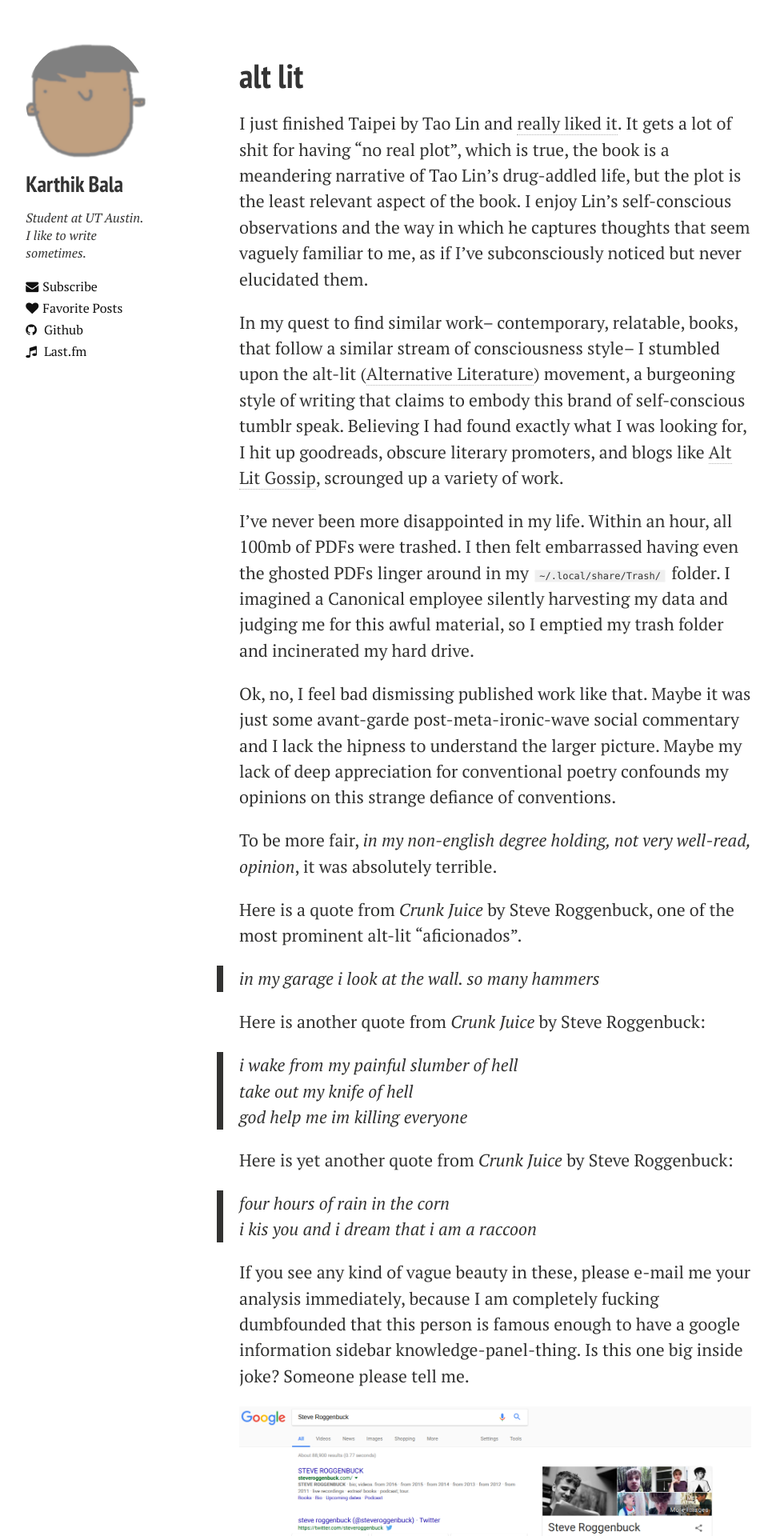
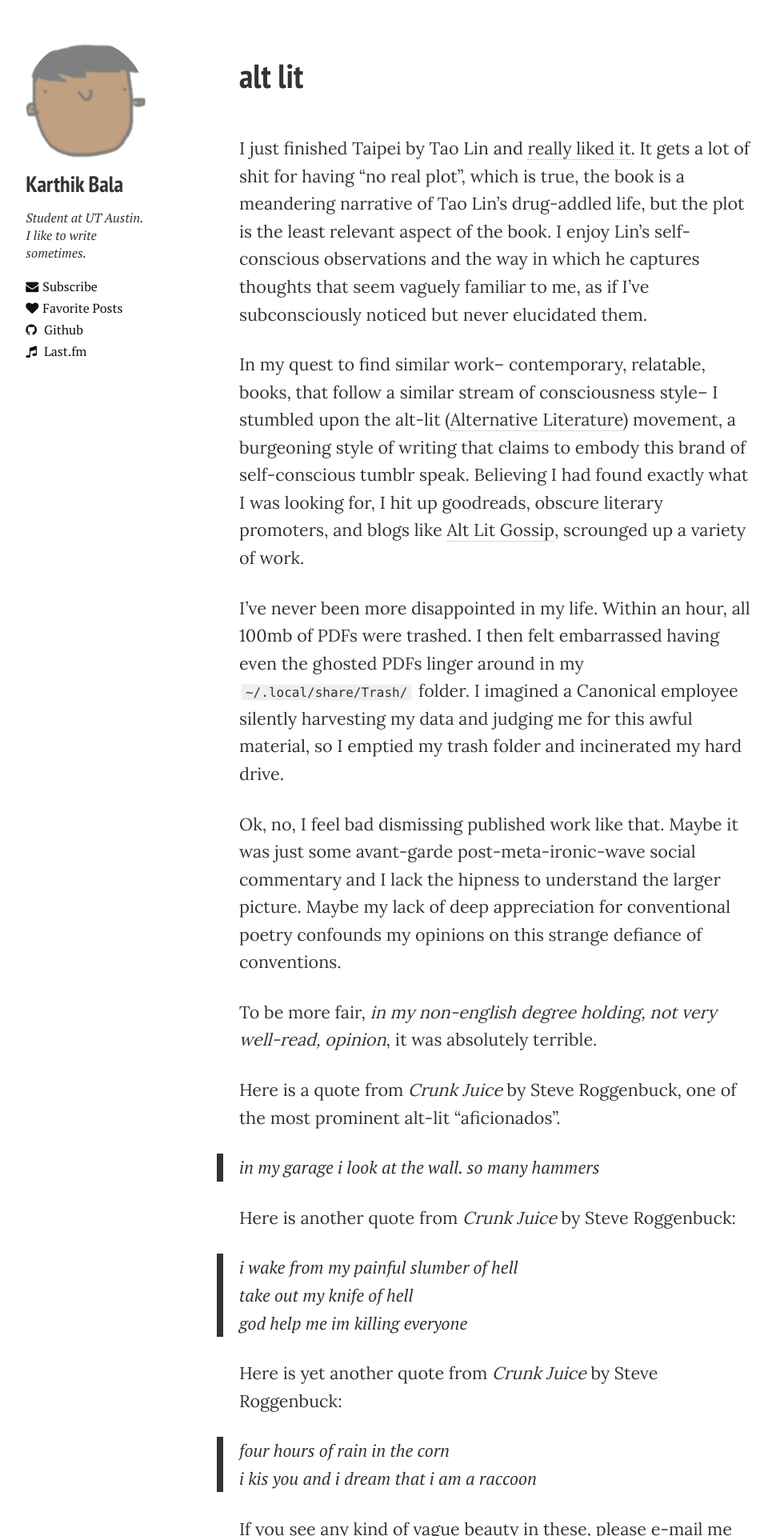
Before and after one commit to heems/heems.github.com, a Jekyll site: the page built from _posts/2016-12-22-alt-lit.md, in a window 1280 px wide. Shown: the top 1920 px of the page at 80% size, without its empty margins (21-991 px from the left). Built offline with Jekyll 4.4.1, drawn with Linux system fonts in a browser that asks for light colours; nearby versions of some CDN libraries.

Commit message:
some font changes and wow the code for this is fucked

```diff
--- a/_includes/_head.html
+++ b/_includes/_head.html
@@ -65,6 +65,7 @@
 
 <!-- Google Webfonts -->
 <link href='http://fonts.googleapis.com/css?family=PT+Sans+Narrow:400,700|PT+Serif:400,700,400italic' rel='stylesheet' type='text/css'>
+<link href="https://fonts.googleapis.com/css?family=Lora|Open+Sans" rel="stylesheet">
 <!-- For all browsers -->
 <link rel="stylesheet" href="{{ site.url }}/assets/css/main.min.css">
 <link rel="stylesheet" href="{{ site.url }}/assets/css/styles.css">
--- a/assets/css/styles.css
+++ b/assets/css/styles.css
@@ -3,8 +3,13 @@
 }
 
 .article-wrap {
-  line-height: 1.5;
+  line-height: 1.6;
   font-size: 1.35rem;
+	font-family: 'Lora', serif;
+}
+
+.article-wrap p {
+	margin: 1.3em 0;
 }
 
 html {
@@ -16,19 +21,19 @@
   margin: 0 auto;
 }
 
-#index article p{
-	font-size: 1rem;
-}
-
-#index article h2{
-	font-size: 1.35rem;
-}
-
 .article-author-side p, .article-author-bottom p, .author-social {
 	font-size: 1rem;
 }
 #main{
 	margin-top: 0px;
+}
+
+.headline-wrap {
+	margin-bottom: 3.5em;
+}
+
+p code {
+	font-size: 1rem;
 }
 
 h1 {
--- a/assets/less/variables.less
+++ b/assets/less/variables.less
@@ -1,8 +1,10 @@
 // TYPOGRAPHY ================================================
 @doc-font-size: 16;
 @doc-line-height: 26;
-@base-font: 'PT Serif', serif;
-@heading-font: 'PT Sans Narrow', sans-serif;
+/*@base-font: 'PT Serif', serif;*/
+@base-font: 'Lora', serif;
+/*@heading-font: 'PT Sans Narrow', sans-serif;*/
+@heading-font: 'Open Sans', sans-serif;
 @code-font: Monaco, "Courier New", "DejaVu Sans Mono", "Bitstream Vera Sans Mono", monospace;
 @alt-font: @base-font;
 
```
Also changed, not shown: Gemfile (line endings or trailing spaces), Gemfile.lock.
